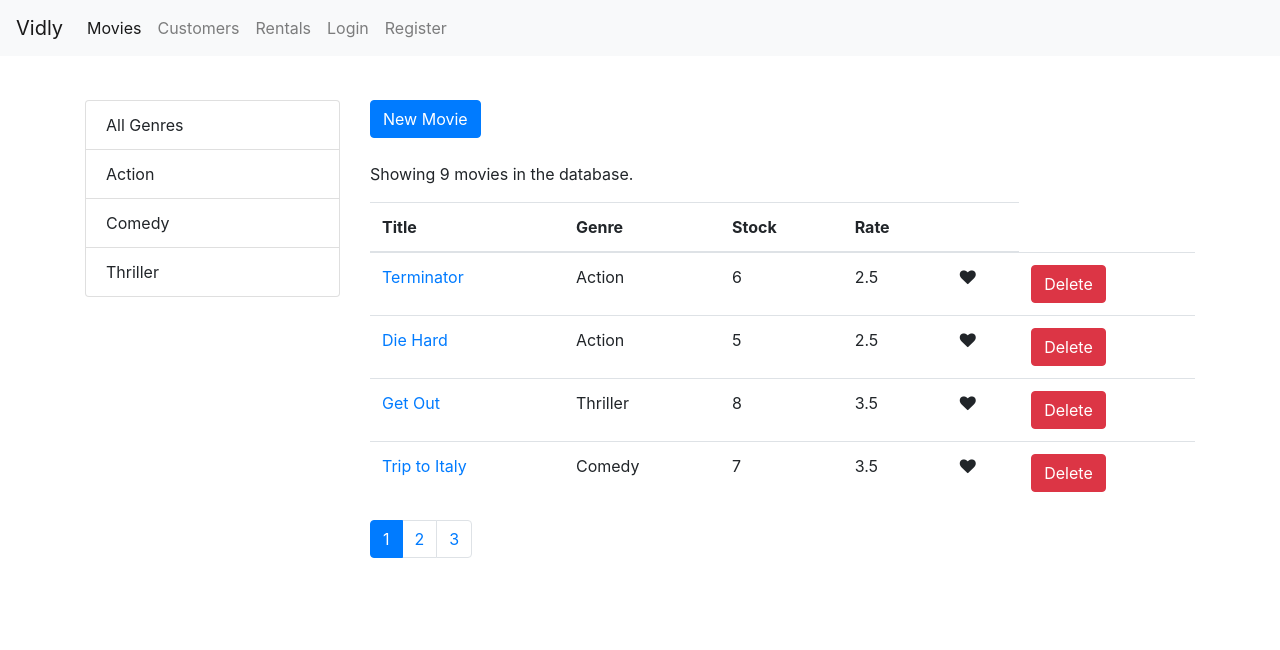
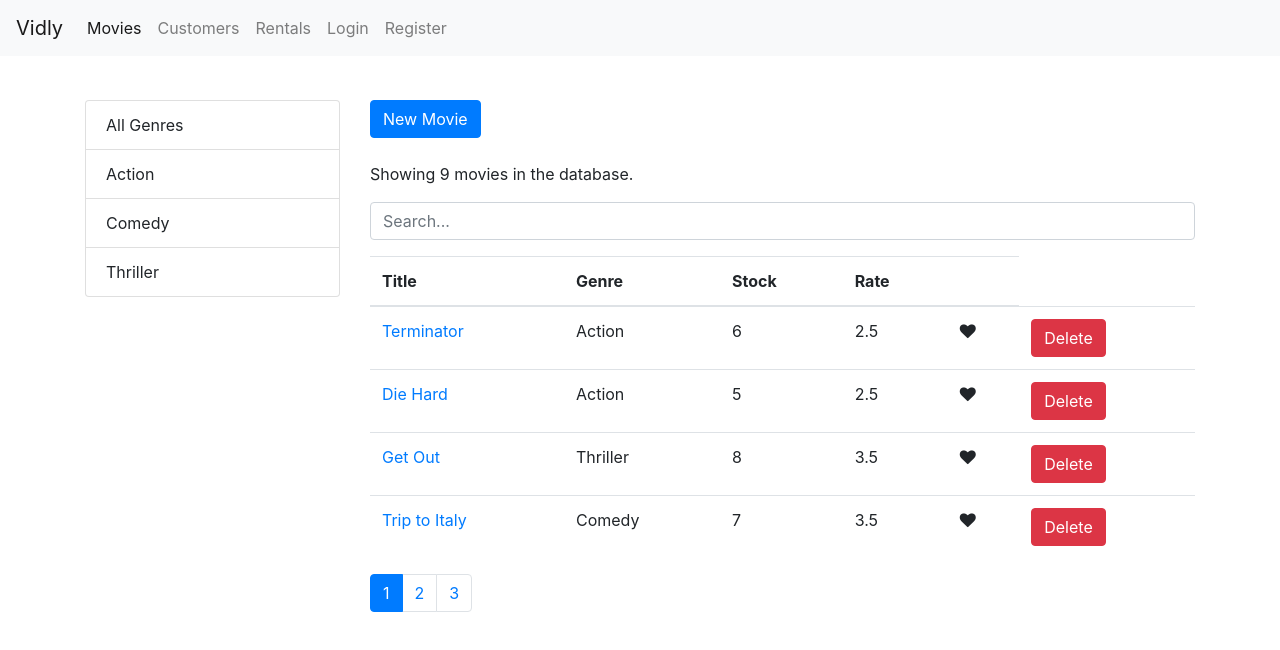
Before and after one commit to sonic199747/simple-list-rendering-project, a React (Create React App) app: page /movies in a window 1280 px wide. Shown: the top 650 px of the page. Built offline with nearby package versions, Linux system fonts and the light colour scheme.

Commit message:
add search feature

```diff
--- a/src/components/movies.jsx
+++ b/src/components/movies.jsx
@@ -13,7 +13,8 @@ class Movies extends Component {
     pageSize: 4,
     currentPage: 1,
     genres: [],
-    selectedGenre: [],
+    selectedGenre: null,
+    search: "",
   };
 
   componentDidMount() {
@@ -30,12 +31,34 @@ class Movies extends Component {
   };
 
   handleGenreSelect = (genre) => {
-    this.setState({ selectedGenre: genre, currentPage: 1 });
-    console.log(this.state.selectedGenre);
+    this.setState({ selectedGenre: genre, search: "", currentPage: 1 });
+  };
+
+  handleSearch = (e) => {
+    this.setState(
+      {
+        search: e.target.value,
+        selectedGenre: null,
+        currentPage: 1,
+      },
+      () => {
+        var filtered = this.state.movies;
+        if (this.state.search) {
+          filtered = filtered.filter((i) =>
+            i.title.toUpperCase().startsWith(this.state.search.toUpperCase())
+          );
+        } else if (this.state.selectedGenre && this.state.selectedGenre._id) {
+          filtered = filtered.filter(
+            (i) => i.genre._id === this.state.selectedGenre._id
+          );
+        }
+        this.setState({ movies: filtered });
+        console.log(this.state.search);
+      }
+    );
   };
 
   render() {
-    // const count = this.state.movies.length;
     const filtered =
       this.state.selectedGenre && this.state.selectedGenre._id
         ? this.state.movies.filter(
@@ -71,6 +94,19 @@ class Movies extends Component {
               ? "There are no movies in the database."
               : "Showing " + filtered.length + " movies in the database."}
           </p>
+          <div class="input-group mb-3">
+            <input
+              type="text"
+              class="form-control"
+              aria-label="Sizing example input"
+              aria-describedby="inputGroup-sizing-default"
+              placeholder="Search..."
+              name="search"
+              value={this.state.search}
+              onChange={this.handleSearch}
+            />
+          </div>
+
           <table className="table">
             <thead>
               <tr>
```
